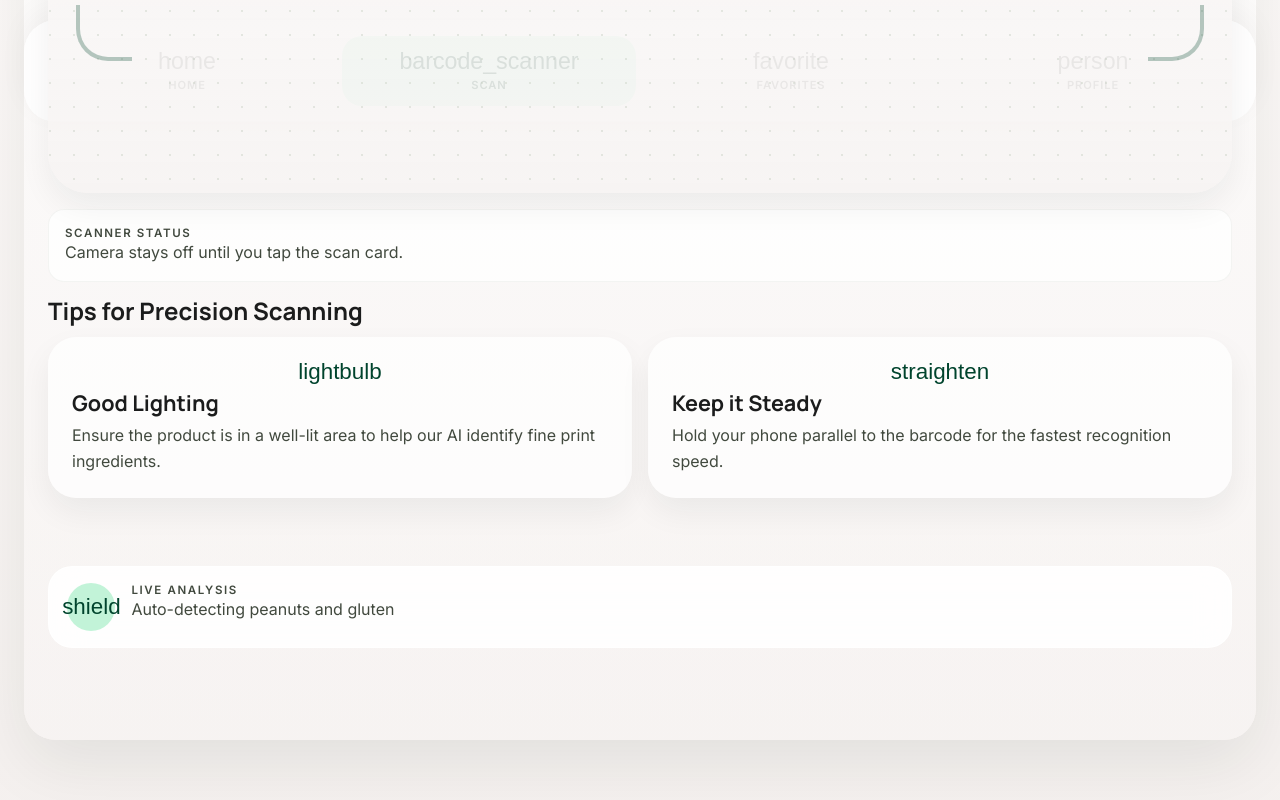
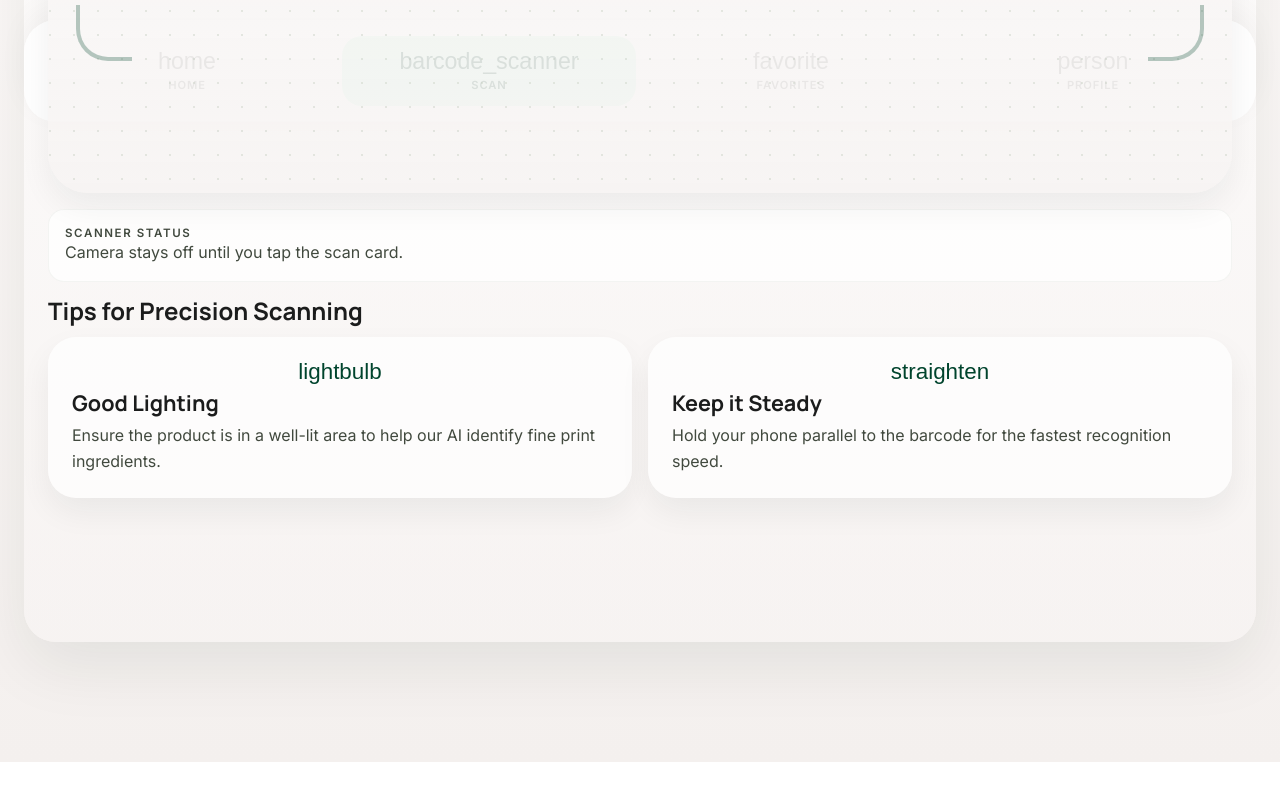
Before and after one commit to mbright77/allergen-info, a React (Vite) app in the folder src/frontend/: page /scan in a window 1280 px wide. Shown: the part 666-1466 px from the top of the page. After the commit the page ends 1428 px from the top, so only its background shows below. Built offline with nearby package versions, Linux system fonts and the light colour scheme.

Commit message:
Remove scan analysis banner

```diff
--- a/src/frontend/src/features/scanner/ScanPage.tsx
+++ b/src/frontend/src/features/scanner/ScanPage.tsx
@@ -193,18 +193,6 @@ export function ScanPage() {
           </div>
         </section>
       </div>
-
-      <div className="analysis-banner">
-        <div className="analysis-banner__icon">
-          <span className="material-symbols-outlined" aria-hidden="true">
-            shield
-          </span>
-        </div>
-        <div>
-          <p className="eyebrow">Live Analysis</p>
-          <p className="analysis-banner__text">Auto-detecting peanuts and gluten</p>
-        </div>
-      </div>
     </section>
   )
 }
--- a/src/frontend/src/index.css
+++ b/src/frontend/src/index.css
@@ -838,23 +838,6 @@ button {
   color: var(--primary);
 }
 
-.analysis-banner {
-  position: sticky;
-  bottom: 5.75rem;
-  z-index: 2;
-  display: grid;
-  grid-template-columns: auto 1fr;
-  gap: 1rem;
-  width: calc(100% - 3rem);
-  max-width: calc(100% - 3rem);
-  margin: 0 auto 1rem;
-  padding: 1rem 1.15rem;
-  border: 1px solid rgba(255, 255, 255, 0.7);
-  border-radius: 1.5rem;
-  background: rgba(255, 255, 255, 0.88);
-  backdrop-filter: blur(16px);
-}
-
 .scanner-status {
   width: 100%;
   max-width: 100%;
@@ -1008,17 +991,6 @@ button {
   text-decoration: none;
 }
 
-.analysis-banner__icon {
-  display: inline-flex;
-  align-items: center;
-  justify-content: center;
-  width: 3rem;
-  height: 3rem;
-  border-radius: 999px;
-  background: rgba(177, 240, 206, 0.78);
-  color: var(--primary);
-}
-
 .search-grid {
   display: grid;
   gap: 1rem;
@@ -1495,15 +1467,6 @@ button {
     padding: 1.15rem;
   }
 
-  .analysis-banner {
-    position: fixed;
-    right: 1rem;
-    bottom: 5.85rem;
-    left: 1rem;
-    width: auto;
-    max-width: none;
-    margin: 0;
-  }
 }
 
 @media (max-height: 680px) {
```
